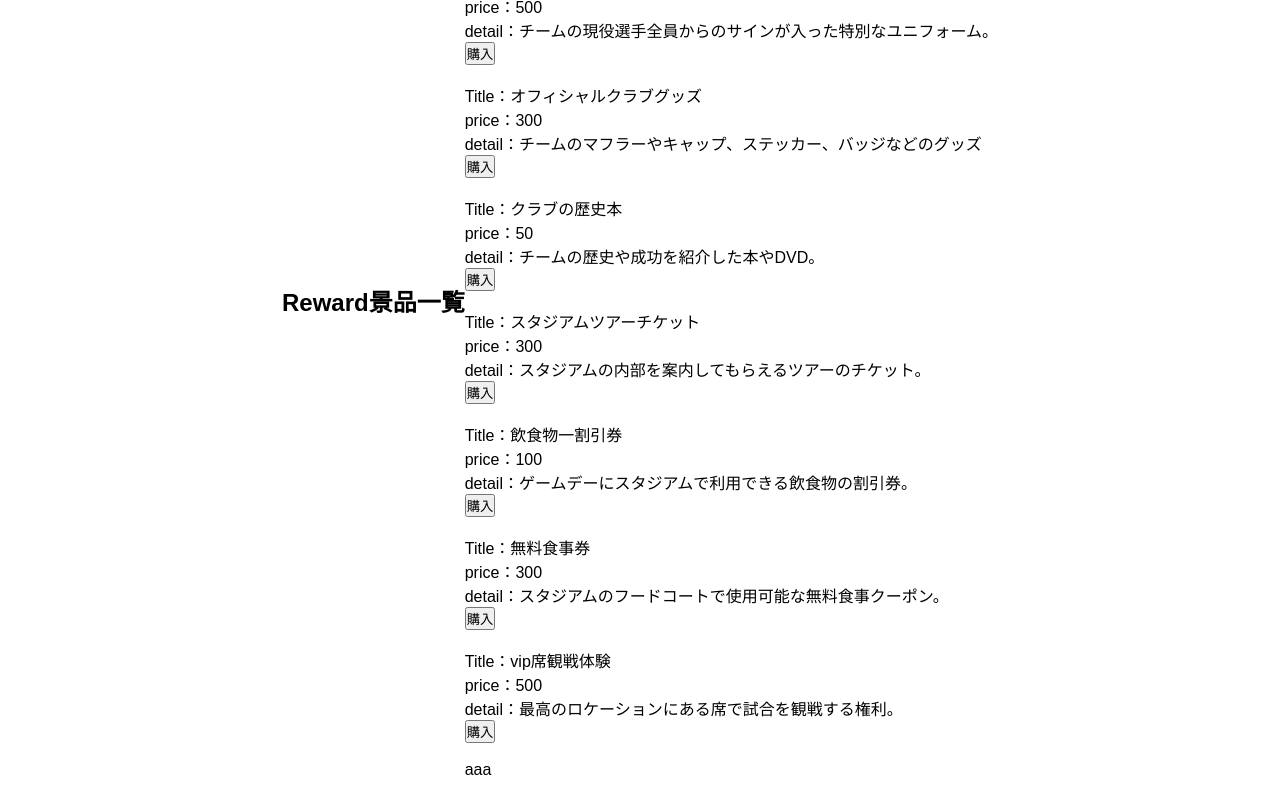
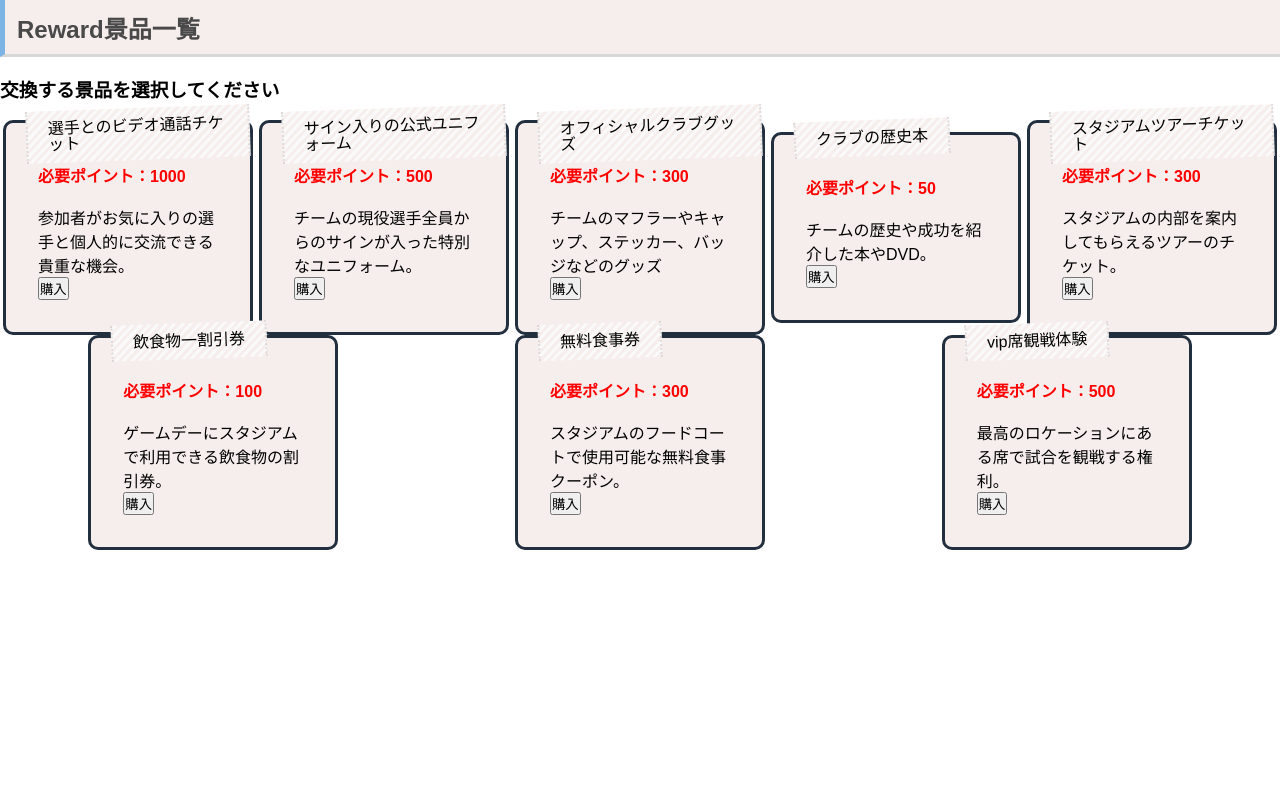
Before and after one commit to Sakauchi444/InterActLive, a Flask app: page /exchange in a window 1280 px wide. Run offline with Flask 3, Linux system fonts and the light colour scheme.

Commit message:
csscommit

```diff
--- a/static/css/reward.css
+++ b/static/css/reward.css
@@ -4,335 +4,6 @@
     box-sizing: border-box;
     font-family: "Poppins", sans-serif;
 }
-
-
-
-
-nav {
-
-    display: grid;
-
-    grid-template-columns: 10% 1fr 1fr 10%;
-
-    align-items: center;
-
-    color: white;
-
-    min-height: 10vh;
-
-}
-
-
-
-
-#logo {
-
-    grid-column: 2/3;
-
-    font-size: 24px;
-
-}
-
-
-
-
-
-.menu {
-
-    justify-self: end;
-
-}
-
-
-.text-box{
-
-    background: #fff;
-
-    box-shadow: 0px 0px 0px 3px #111;
-
-    border-radius: 5px;
-
-    width: 245px;
-
-    height: 48px;
-
-    margin-left: 18.55cm;
-
-    padding: 0.7rem 1rem 0.5rem;
-
-    opacity: 0;
-
-    animation: text-box 3s cubic-bezier(.4, 0, .2, 1);
-
-}
-
-@keyframes text-box {
-
-    0% {
-
-      clip-path: circle(0 at 50% 50%);
-
-      -webkit-clip-path: circle(0 at 50% 50%);
-
-      opacity: 0;
-
-    }
-
-
-
-    100% {
-
-      clip-path: circle(100% at 50% 50%);
-
-      -webkit-clip-path: circle(100% at 50% 50%);
-
-      opacity: 1;
-
-    }
-
-}
-
-.delay-time-text{
-
-    animation-name: text-box;
-
-    animation-delay: 1s;
-
-    animation-fill-mode: forwards;
-
-}
-
-.text-box p {
-
-    color: #000;
-
-    font-size: 18px;
-
-    width: 20ch;
-
-    white-space: nowrap;
-
-    overflow: hidden;
-
-    margin: auto;
-
-    font-family: fot-chiaro-std, sans-serif;
-
-    font-style: normal;
-
-    font-weight: 700;
-
-}
-
-.text-box:before {
-
-    content: "";
-
-    position: absolute;
-
-    bottom: 10.2px;
-
-    left: 75.8%;
-
-    transform: translateX(-50%);
-
-    border: 12px solid transparent;
-
-    border-left: 12px solid #fff;
-
-    z-index: 2;
-
-    animation: text-box 3s cubic-bezier(.4, 0, .2, 1);
-
-}
-
-/* 吹き出しのしっぽ：枠線の色用 */
-
-.text-box:after {
-
-    content: "";
-
-    position: absolute;
-
-    bottom: 8.5px;
-
-    left: 76.1%;
-
-    transform: translateX(-50%);
-
-    border: 14px solid transparent;
-
-    border-left: 14px solid #000;
-
-    z-index: 1;
-
-    animation: text-box 3s cubic-bezier(.4, 0, .2, 1);
-
-}
-
-
-
-@keyframes pimon-image {
-
-    0% {
-
-      clip-path: circle(0 at 50% 50%);
-
-      -webkit-clip-path: circle(0 at 50% 50%);
-
-    }
-
-
-
-    100% {
-
-      clip-path: circle(100% at 50% 50%);
-
-      -webkit-clip-path: circle(100% at 50% 50%);
-
-    }
-
-}
-
-
-
-
-.pimon-image img{
-
-    width: 100%;
-
-}
-
-
-
-
-.slider {
-
-    position: absolute;
-
-    top: 0;
-
-    left: 0;
-
-    width: 100%;
-
-    height: 200vh;
-
-    background: linear-gradient(to left, #ba7453, #d1a984);
-
-    z-index: -1;
-
-}
-
-
-
-
-section {
-
-    width: 100%;
-
-    height: 75vh;
-
-    display: flex;
-
-    justify-content: center;
-
-    align-items: center;
-
-}
-
-
-
-
-.hero {
-
-    height: 60%;
-
-    width: 100%;
-
-    position: relative;
-
-}
-
-
-
-
-.hero img {
-
- height: 100%;
-
- width: 100%;
-
- object-fit: cover;
-
-}
-
-
-
-
-
-.hero::after {
-
-    content: "";
-
-    position: absolute;
-
-    top: 0;
-
-    left: 0;
-
-    background-color: black;
-
-    width: 100%;
-
-    height: 100%;
-
-    opacity: 0.3;
-
-}
-
-
-
-
-.headline {
-
-    position: absolute;
-
-    top: 60%;
-
-    left: 0%;
-
-    font-size: 90px;
-
-    color: white;
-
-    transform: translateY(-10%, -70%);
-
-    z-index: 3;
-
-}
-
-
-
-
-#footer {
-
-    margin-top: 2em;
-
-    background-color: #222F3E;
-
-    color: white;
-
-    text-align: center;
-
-    vertical-align: middle;
-
-    z-index: 1;
-
-}
-
-
-
 
 #table-wrapper {
 
@@ -370,7 +41,13 @@ section {
 
 }
 
-
+h2 {
+    padding: 0.4em 0.5em;/*文字の上下 左右の余白*/
+    color: #494949;/*文字色*/
+    background: #F6EEEC;/*背景色*/
+    border-left: solid 5px #7db4e6;/*左線*/
+    border-bottom: solid 3px #d7d7d7;/*下線*/
+  }
 
 
 .item-box {
@@ -389,13 +66,11 @@ section {
 
 }
 
-
 /* .item-id {
 
     margin-right: 6.0em;
 
 } */
-
 
 .item-thumb {
 
@@ -406,9 +81,6 @@ section {
     margin: 0;
 
 }
-
-
-
 
 .item-thumb img {
 
@@ -471,7 +143,42 @@ section {
 
 } */
 
+/*マスキングテープ風*/
+.box75{
+    margin: 2em auto;
+    background-color: #F6EEEC;/*ボックス背景色*/
+    padding:2.5em 2em 2em;/*ボックス内側余白*/
+    position:relative;/*配置(ここを基準に)*/
 
+    margin: auto;
+
+    border: solid 3px #222F3E;
+
+    border-radius: 10px;
+
+    width: 250px;
+    }
+    .box75 .box-title {
+    background-image: repeating-linear-gradient(-45deg,#F6EEEC 0, #F6EEEC 3px,#fafafa 3px,#fafafa 6px);/*ストライプ*/
+    border-left: 2px dotted rgba(0,0,0,.1);/* テープのギザギザ左*/
+    border-right: 2px dotted rgba(0,0,0,.1);/* テープのギザギザ右*/
+    transform: rotate(-2deg);/*テープの傾き*/
+    font-size: 1em;/*タイトル文字の大きさ*/
+    padding: 10px 20px;/*タイトルの余白*/
+    line-height: 1;/*タイトルの行の高さ*/
+    position:absolute;	/*配置(ここを動かす)*/
+    top: -15px; /*上から（-10px）移動*/
+    left: 20px; /*左から(20px)移動*/
+    }
+    .box75 .item-price {
+
+        display: block;
+
+        color: red;
+
+        font-weight: bold;
+
+    }
 
 
 .item-title {
--- a/static/js/disp_reward.js
+++ b/static/js/disp_reward.js
@@ -1,9 +1,10 @@
 for (var i=0; i<list_data.length; i++){
-    document.write('Title：'+list_data[i].title+'<br>');
-    document.write('price：'+list_data[i].price+'<br>');
-    document.write('detail：'+list_data[i].detail+'<br>');
+    document.write('<div class="box75">')
+    document.write('<div class="box-title">'+list_data[i].title+'</div>');
+    document.write('<a class="item-price">必要ポイント：'+list_data[i].price+'</a><br>');
+    document.write(list_data[i].detail+'<br>');
     document.write('<form method="post" action="/recieve_reward"><input type="submit" class="nes-btn is-success" value="購入"></form>');
-    document.write('<br>');
+    document.write('</div>');
 }
 const createItem = (item = null) => {
     const e = document.createElement('div')
--- a/templates/home.html
+++ b/templates/home.html
@@ -94,6 +94,7 @@
             <p class="exchange-description">{{ exchange_description }}</p>
 
     <a href="/exchange"><button>商品交換へ</button></a>
+    {% endblock content %}
 </body>
 
 </html>
--- a/templates/reward.html
+++ b/templates/reward.html
@@ -10,16 +10,15 @@
             <div id="main">
               <section id="pagetop">
                 <section class="box">
-                  <h2 class="title">Reward<span>景品一覧</span></h2>
+                  <h2 class="title">Reward<span>景品一覧</span></h2><br>
                   <div>
-                    <h2>交換する景品を選択してください</h2>
+                    <h1>交換する景品を選択してください</h1>
+                    <br>
                     <script type="text/javascript">
 						let list_data = {{ list | tojson }};
 					</script>
-                    <div id="table-wrapper"></div>
-                    <script type="text/javascript" src = "../static/js/disp_reward.js"></script>
-                    <div id="item-box">
-                      <a id="item-title">aaa</a>
+                    <div id="table-wrapper">
+                      <script type="text/javascript" src = "../static/js/disp_reward.js"></script>
                     </div>
                   </div>
                 </section>
```
